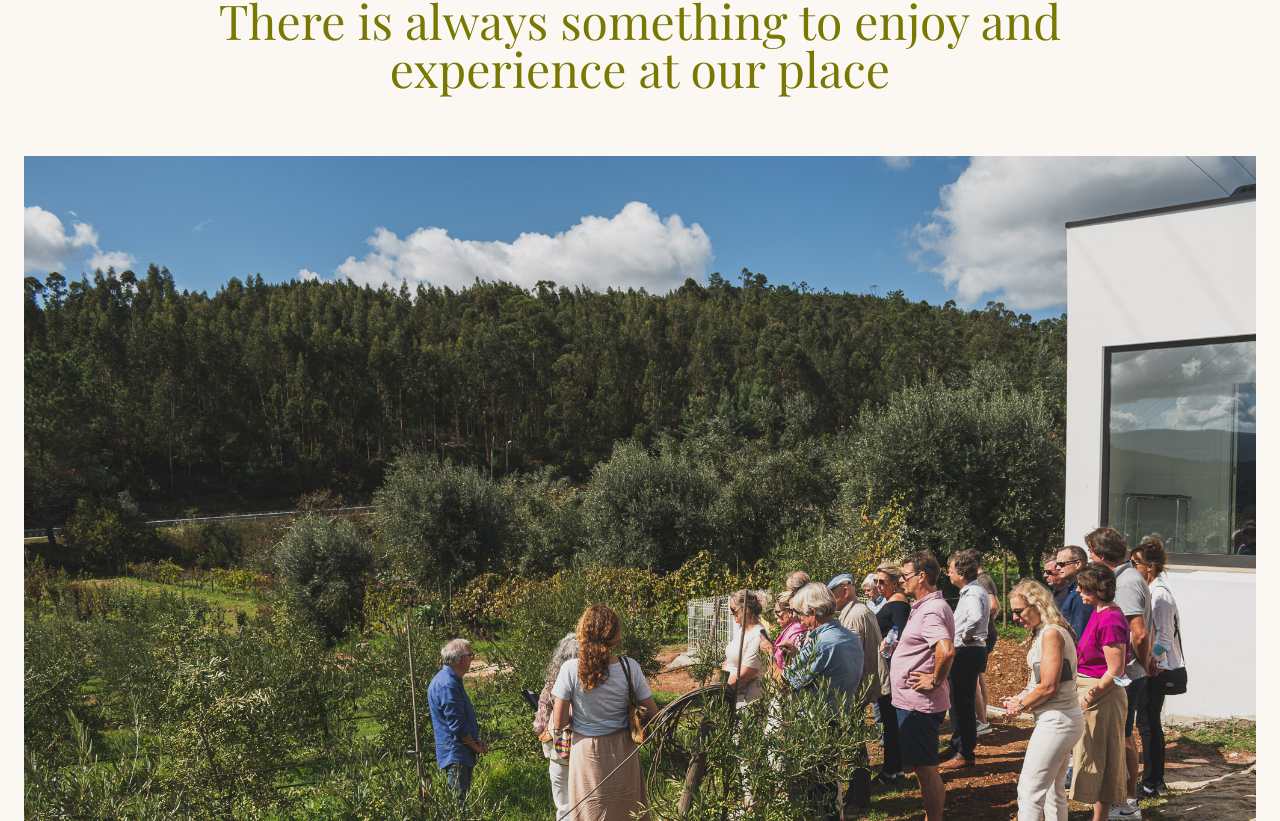
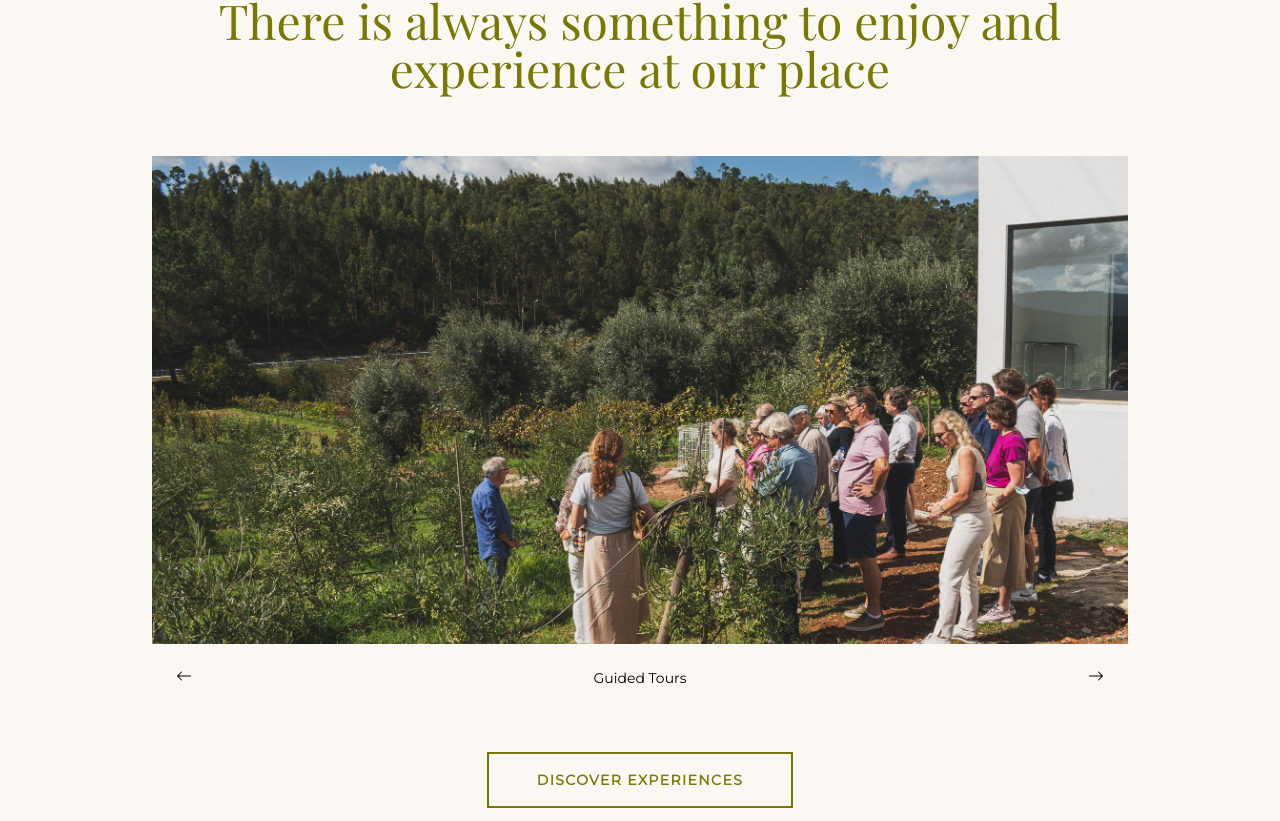
Before and after one commit to quintadonairia/quintadonairia, a Next.js app: page / in a window 1280 px wide. Shown: the part 1639-2460 px from the top of the page. Built offline with nearby package versions, Linux system fonts and the light colour scheme.

Commit message:
Small improvements to Gallery UI component

```diff
--- a/components/organisms/Gallery.js
+++ b/components/organisms/Gallery.js
@@ -35,19 +35,21 @@ const Gallery = () => {
     setSlideIndex(slideIndex === length - 1 ? 0 : slideIndex + 1);
   };
 
-  console.log(slideIndex);
-
   return (
     <section className="flex flex-col gap-6">
-      <div className={`flex flex-row`}>
+      <div className="flex flex-row">
         {slides.map((slide, index) => {
           return (
             <div
-              className={`flex flex-col gap-6 ${
+              className={`flex flex-col gap-6 lg:px-32 ${
                 index === slideIndex ? "block" : "hidden"
               }`}
+              key={slide.id}
             >
-              <img src={slide.image}></img>
+              <img
+                src={slide.image}
+                className="lg:aspect-[2/1] object-cover"
+              ></img>
               <div className="flex flex-row justify-between px-6">
                 <BsArrowLeft
                   className="hover:scale-125 duration-100 hover:text-tan-500 cursor-pointer"
--- a/locales/en/index.json
+++ b/locales/en/index.json
@@ -15,13 +15,5 @@
   "restaurantAction": "Make a Reservation",
   "bannerTitle": "Social",
   "bannerHeading": "Stay connected with us",
-  "bannerDescription": "Share your memories with #quintadonairia",
-  "firstExperienceTitle": "Guided Tour and Tasting",
-  "firstExperienceDescription": "Visit the wine cellar, the olive press, the regional products store and other spaces on the farm. Enjoy the silence of nature, the chirping of the birds, contemplating the landscape of vineyards, olive groves and surrounding mountains. To accompany the tasting, taste the region products: Rabaçal cheese, honey and farm nut bread, olives and sausages.",
-  "secondExperienceTitle": "Visit and Lunch",
-  "secondExperienceDescription": "In a lunch filled with our local gastronomy, we highlight the wedding soup, the tiborna of bacalhau as in our mill, the octopus à lagareiro, the chicken from the farm, the suckling piglet, the chanfana of our village, or the goatling roasted in the oven of firewood.",
-  "thirdExperienceTitle": "Picnic at the Farm",
-  "thirdExperienceDescription": "Basket with regional products (ham, salpicão, chorizo, cheese, nuts, pataniscas, and piglet sandwiches), Dona Iria olive oil and Tocata Wine.",
-  "fourthExperienceTitle": "Grape Harvest",
-  "fourthExperienceDescription": "In September, guests and visitors of the farm are challenged to work on the grape harvest, with a break to eat the “bucha”. After work comes rest and reward, with a lunch fulfilled with local cuisine and harmonized with the house wines."
+  "bannerDescription": "Share your memories with #quintadonairia"
 }
```
